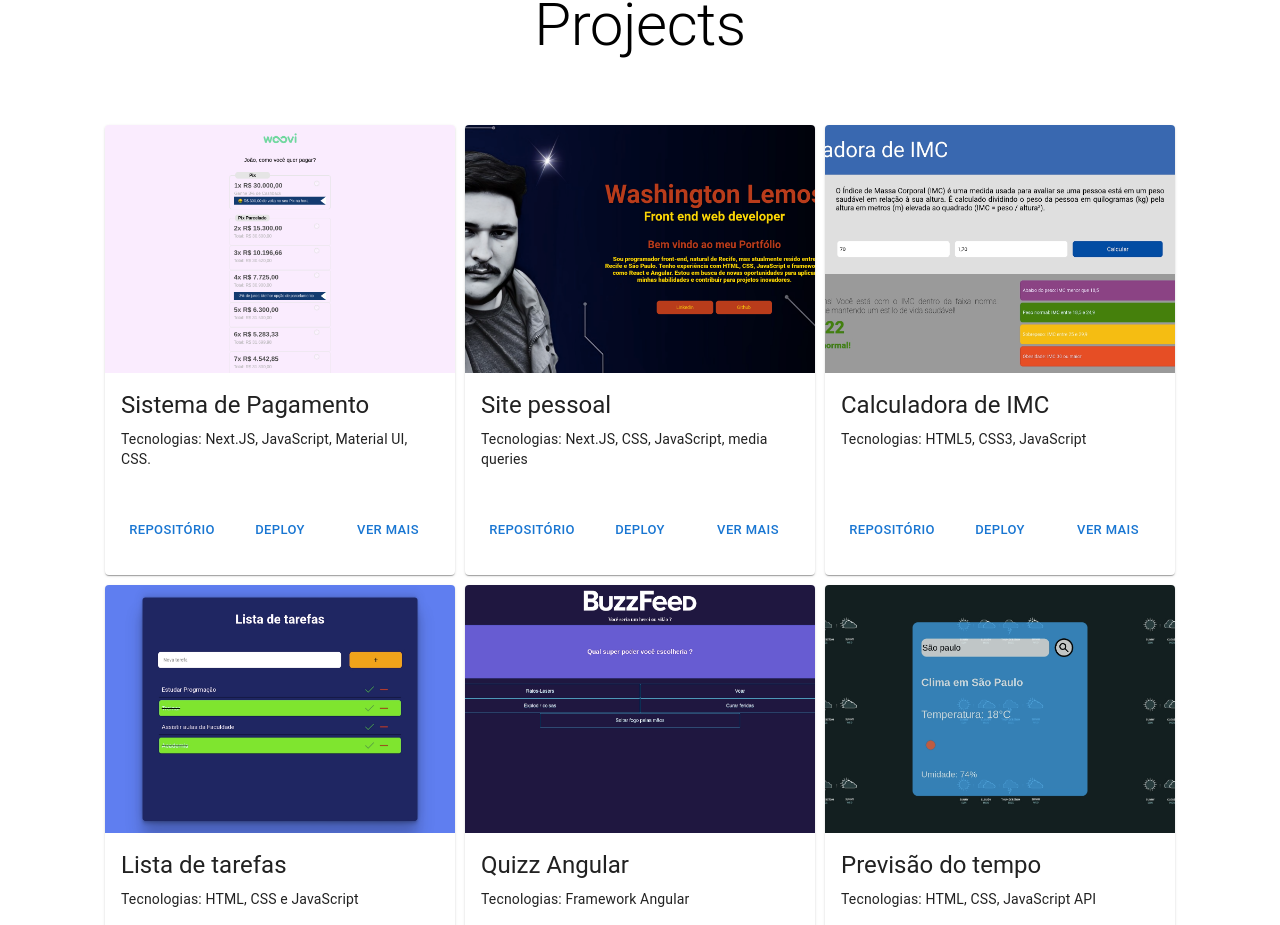
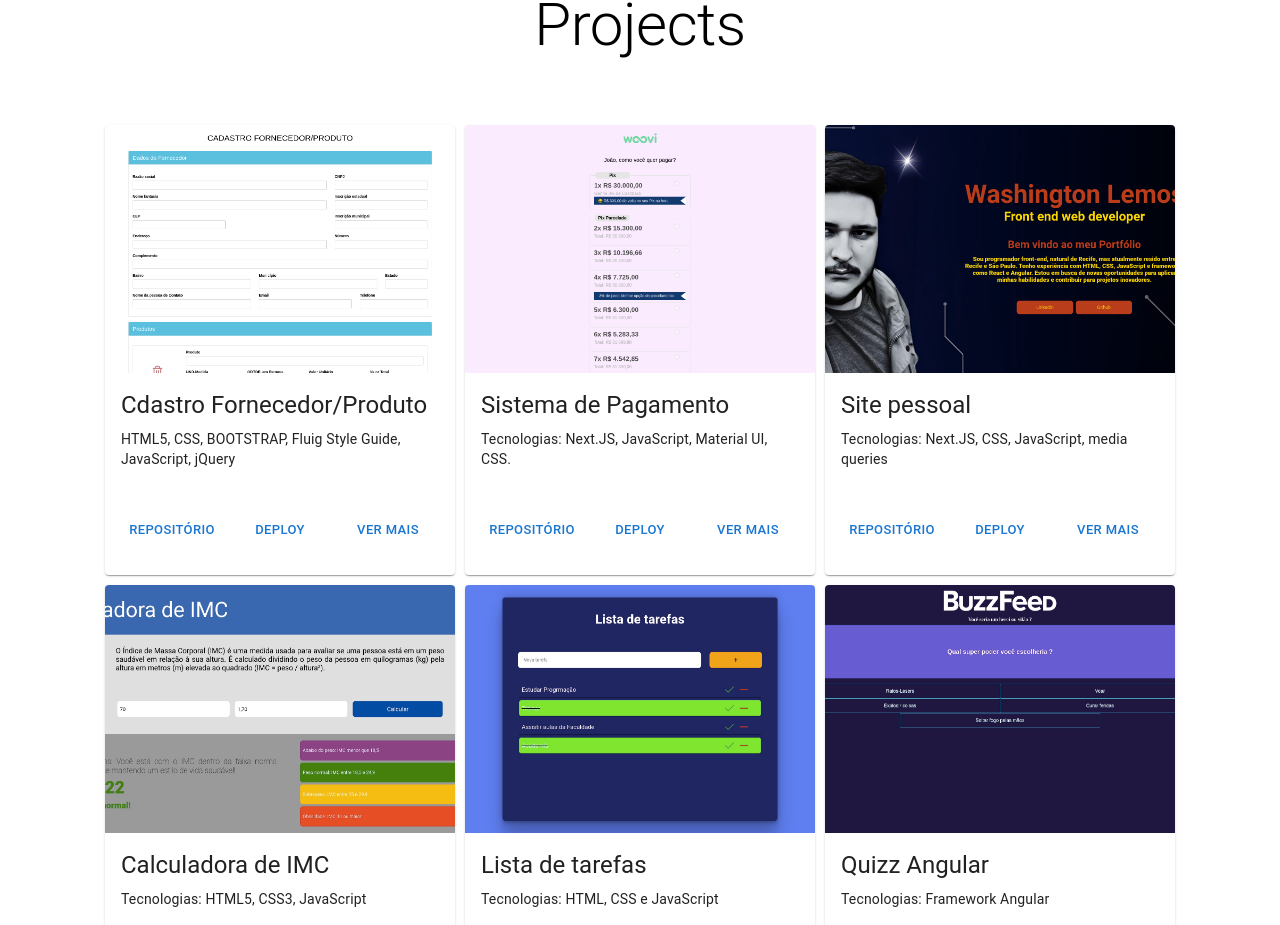
Before and after one commit to lemosdiego/new-portfolio, a Next.js app: page / in a window 1280 px wide. Shown: the part 875-1800 px from the top of the page. Built offline with nearby package versions, Linux system fonts and the light colour scheme.

Commit message:
Adicionando novo projeto

```diff
--- a/src/app/components/card/card.module.css
+++ b/src/app/components/card/card.module.css
@@ -44,7 +44,6 @@
 
   .h3 {
     font-size: 1.4rem;
-
   }
 
   .p {
@@ -285,3 +284,6 @@
     --card-text-color: #fff;
   }
 }
+.containerCard {
+  box-shadow: 0px 9px 30px #e53939;
+}
--- a/src/app/data/dataBase.js
+++ b/src/app/data/dataBase.js
@@ -1,111 +1,132 @@
 export const dataBase = [
   {
     id: 1,
+    title: "Cdastro Fornecedor/Produto",
+    description: "HTML5, CSS, BOOTSTRAP, Fluig Style Guide, JavaScript, jQuery",
+    image: "/projetos/printproject.png",
+    modalTitle: "CADASTRO FORNECEDOR/PRODUTO",
+    modalDescription:
+      "Este projeto consiste na construção de um formulário para o cadastro de fornecedores e produtos.",
+    buttonText2: "Repositório",
+    buttonLink2: "https://github.com/lemosdiego/vflows-teste.git",
+    buttonText3: "Deploy",
+    buttonLink3: "https://vflows-teste.vercel.app/",
+  },
+  {
+    id: 2,
     title: "Sistema de Pagamento",
     description: "Tecnologias: Next.JS, JavaScript, Material UI, CSS.",
     image: "/projetos/pagamento.png",
     modalTitle: "Sistema de Pagamento",
-        modalDescription: "O projeto consiste em um sistema de pagamentos desenvolvido com foco em usabilidade e experiência do usuário. Ele foi projetado para ser intuitivo e eficiente, permitindo que os clientes escolham e realizem pagamentos de maneira simples e rápida. Tecnologias: Next.JS Material UI, CSS.",
+    modalDescription:
+      "O projeto consiste em um sistema de pagamentos desenvolvido com foco em usabilidade e experiência do usuário. Ele foi projetado para ser intuitivo e eficiente, permitindo que os clientes escolham e realizem pagamentos de maneira simples e rápida. Tecnologias: Next.JS Material UI, CSS.",
     buttonText2: "Repositório",
     buttonLink2: "https://github.com/lemosdiego/DesafioFront-End-Woovi.git",
     buttonText3: "Deploy",
-        buttonLink3: "https://desafio-front-end-woovi-kappa.vercel.app/"
+    buttonLink3: "https://desafio-front-end-woovi-kappa.vercel.app/",
   },
   {
-        id: 2,
+    id: 3,
     title: "Site pessoal",
     description: "Tecnologias: Next.JS, CSS, JavaScript, media queries",
     image: "/projetos/site3.png",
     modalTitle: "Portfolio pessoal",
-        modalDescription: "Este portfólio pessoal foi desenvolvido com Next.js, CSS e media queries para garantir uma experiência de usuário fluida e responsiva em diferentes dispositivos. Utilizando a versão 14.2.5 do Next.js, o projeto exibe uma estrutura modular e bem organizada, com uma clara divisão entre componentes, dados e páginas.",
+    modalDescription:
+      "Este portfólio pessoal foi desenvolvido com Next.js, CSS e media queries para garantir uma experiência de usuário fluida e responsiva em diferentes dispositivos. Utilizando a versão 14.2.5 do Next.js, o projeto exibe uma estrutura modular e bem organizada, com uma clara divisão entre componentes, dados e páginas.",
     buttonText2: "Repositório",
     buttonText2: "Repositório",
     buttonLink2: "https://github.com/lemosdiego/portfolio.git",
     buttonText3: "Deploy",
-        buttonLink3: "https://portfolioatalizado.vercel.app/"
+    buttonLink3: "https://portfolioatalizado.vercel.app/",
   },
   {
-        id: 3,
+    id: 4,
     title: "Calculadora de IMC",
     description: "Tecnologias: HTML5, CSS3, JavaScript",
     image: "/projetos/calculadoraImc.png",
     modalTitle: "Calculadora IMC",
-        modalDescription: "A Calculadora IMC é uma aplicação web simples que permite aos usuários calcular seu Índice de Massa Corporal IMC com base em sua altura e peso. Utilizando HTML, CSS e JavaScript, a aplicação fornece uma interface amigável onde os usuários podem inserir seus dados, obter o valor do IMC e ver uma classificação sobre seu estado de saúde.",
+    modalDescription:
+      "A Calculadora IMC é uma aplicação web simples que permite aos usuários calcular seu Índice de Massa Corporal IMC com base em sua altura e peso. Utilizando HTML, CSS e JavaScript, a aplicação fornece uma interface amigável onde os usuários podem inserir seus dados, obter o valor do IMC e ver uma classificação sobre seu estado de saúde.",
     buttonText1: "Ver Mais",
     buttonLink1: "/vermais/card2",
     buttonText2: "Repositório",
     buttonLink2: "https://github.com/lemosdiego/IMC.git",
     buttonText3: "Deploy",
-        buttonLink3: "https://imc-delta-seven.vercel.app/"
+    buttonLink3: "https://imc-delta-seven.vercel.app/",
   },
   {
-        id: 4,
+    id: 5,
     title: "Lista de tarefas",
     description: "Tecnologias: HTML, CSS e JavaScript",
     image: "/projetos/todoList.png",
     modalTitle: "Lista de tarefas",
-        modalDescription: "A Lista de Tarefas é uma aplicação web simples e funcional que permite aos usuários criar, gerenciar e rastrear suas tarefas diárias. Utilizando HTML, CSS e JavaScript, essa aplicação proporciona uma interface intuitiva para adicionar novas tarefas, marcar tarefas como concluídas e remover tarefas da lista.",
+    modalDescription:
+      "A Lista de Tarefas é uma aplicação web simples e funcional que permite aos usuários criar, gerenciar e rastrear suas tarefas diárias. Utilizando HTML, CSS e JavaScript, essa aplicação proporciona uma interface intuitiva para adicionar novas tarefas, marcar tarefas como concluídas e remover tarefas da lista.",
     buttonText1: "Ver Mais",
     buttonLink1: "/vermais/card2",
     buttonText2: "Repositório",
     buttonLink2: "https://exemplo.com/visitar/card3",
     buttonText3: "Deploy",
-        buttonLink3: "https://tarefas-diarias-omega.vercel.app/"
+    buttonLink3: "https://tarefas-diarias-omega.vercel.app/",
   },
   {
-        id: 5,
+    id: 6,
     title: "Quizz Angular",
     description: "Tecnologias: Framework Angular",
     image: "/projetos/quizz.png",
     modalTitle: "Quizz",
-        modalDescription: "O Quizz com Angular é uma aplicação web divertida e educativa, construída utilizando o framework Angular. Este projeto permite aos usuários participar de quizzes interativos em uma variedade de tópicos, responder perguntas, receber feedback imediato e ver suas pontuações finais.",
+    modalDescription:
+      "O Quizz com Angular é uma aplicação web divertida e educativa, construída utilizando o framework Angular. Este projeto permite aos usuários participar de quizzes interativos em uma variedade de tópicos, responder perguntas, receber feedback imediato e ver suas pontuações finais.",
     buttonText1: "Ver Mais",
     buttonLink1: "/vermais/card2",
     buttonText2: "Repositório",
     buttonLink2: "https://github.com/lemosdiego/quizz_angular.git",
     buttonText3: "Deploy",
-        buttonLink3: "https://quizz-angular-nine.vercel.app/"
+    buttonLink3: "https://quizz-angular-nine.vercel.app/",
   },
   {
-        id: 6,
+    id: 7,
     title: "Previsão do tempo",
     description: "Tecnologias: HTML, CSS, JavaScript API",
     image: "/projetos/previsao.png",
     modalTitle: "Previsão do tempo",
-        modalDescription: "Esta aplicação de previsão do tempo foi desenvolvida usando HTML, CSS e JavaScript para oferecer informações meteorológicas precisas e atualizadas aos usuários. A aplicação permite que os usuários verifiquem as condições climáticas em tempo real de qualquer cidade ao redor do mundo.",
+    modalDescription:
+      "Esta aplicação de previsão do tempo foi desenvolvida usando HTML, CSS e JavaScript para oferecer informações meteorológicas precisas e atualizadas aos usuários. A aplicação permite que os usuários verifiquem as condições climáticas em tempo real de qualquer cidade ao redor do mundo.",
     buttonText1: "Ver Mais",
     buttonLink1: "/vermais/card2",
     buttonText2: "Repositório",
     buttonLink2: "https://github.com/lemosdiego/previsao-do-tempo.git",
     buttonText3: "Deploy",
-        buttonLink3: "https://previsao-do-tempo-mu.vercel.app/"
+    buttonLink3: "https://previsao-do-tempo-mu.vercel.app/",
   },
   {
-        id: 6,
+    id: 8,
     title: "Calculadora",
     description: "Tecnologias: HTML, CSS, JavaScript",
     image: "/projetos/Calculadora.png",
     modalTitle: "Calculadora",
-        modalDescription: "Projeto simples de uma calculadora utilizando HTML, CSS e JavaScript.",
+    modalDescription:
+      "Projeto simples de uma calculadora utilizando HTML, CSS e JavaScript.",
     buttonText1: "Ver Mais",
     buttonLink1: "/vermais/card2",
     buttonText2: "Repositório",
     buttonLink2: "https://exemplo.com/visitar/card3",
     buttonText3: "Deploy",
-        buttonLink3: "https://calculadora-liard-ten.vercel.app/"
+    buttonLink3: "https://calculadora-liard-ten.vercel.app/",
   },
   {
-        id: 6,
+    id: 9,
     title: "Site Android",
     description: "Tecnologias: HTML e CSS",
     image: "/projetos/android.png",
     modalTitle: "Calculadora",
-        modalDescription: "Este projeto é um site informativo sobre a história do Android, desenvolvido com HTML e CSS. Ele apresenta a origem, evolução e impacto do Android no mercado de dispositivos móveis, com um design simples e responsivo.",
+    modalDescription:
+      "Este projeto é um site informativo sobre a história do Android, desenvolvido com HTML e CSS. Ele apresenta a origem, evolução e impacto do Android no mercado de dispositivos móveis, com um design simples e responsivo.",
     buttonText1: "Ver Mais",
     buttonLink1: "/vermais/card2",
     buttonText2: "Repositório",
     buttonLink2: "https://github.com/lemosdiego/projeto-android.git",
     buttonText3: "Deploy",
-        buttonLink3: "https://projeto-android-lime.vercel.app/"
-    }
+    buttonLink3: "https://projeto-android-lime.vercel.app/",
+  },
 ];
--- a/src/app/pages/header/header.module.css
+++ b/src/app/pages/header/header.module.css
@@ -348,7 +348,7 @@
 }
 
 [data-theme="dark"] .header {
-    --header-background: #2b2a2afb;
+    --header-background: #333333fb;
 }
 
 .networks {
@@ -362,8 +362,3 @@
 [data-theme="dark"] .networks:hover {
     --networks-background: #ebe2e1d6;
 }
-
-.networks:hover {
-    transform: scale(1.2);
-
-}
--- a/src/app/pages/home/home.module.css
+++ b/src/app/pages/home/home.module.css
@@ -49,7 +49,7 @@
   }
 
   .h1 {
-        font-size: 2.5rem;
+    font-size: 2.3rem;
     text-align: center;
   }
 
@@ -66,6 +66,7 @@
   .p {
     width: 100%;
     text-align: center;
+    font-size: 0.9rem;
   }
 
   .networks {
@@ -85,14 +86,12 @@
     position: relative;
   }
 
-
   .button {
     width: 100px;
     height: 40px;
     font-size: 0.5rem;
     color: #fff;
   }
-
 }
 
 @media (min-width: 481px) and (max-width: 768px) {
@@ -272,14 +271,12 @@
     position: relative;
   }
 
-
   .button {
     width: 100px;
     height: 40px;
     font-size: 0.7rem;
     color: #fff;
   }
-
 }
 
 @media (min-width: 1201px) {
@@ -366,12 +363,10 @@
     color: #fff;
     font-size: 0.7rem;
   }
-
 }
 
 .containerHome {
   background-color: var(--container-background);
-
 }
 
 [data-theme="light"] .containerHome {
@@ -392,7 +387,6 @@
 
 [data-theme="dark"] .containerPresentation {
   --presentation-background: #121212;
-    ;
 }
 
 .button {
@@ -405,7 +399,6 @@
 
 .icons:hover {
   transform: scale(1.2);
-
 }
 
 /* #f0ecf0 */
```
Also changed, not shown: src/app/pages/home/home.js (+47 -31 lines), public/projetos/printproject.png (added). Lines whose indentation alone changed are shown as unchanged.
